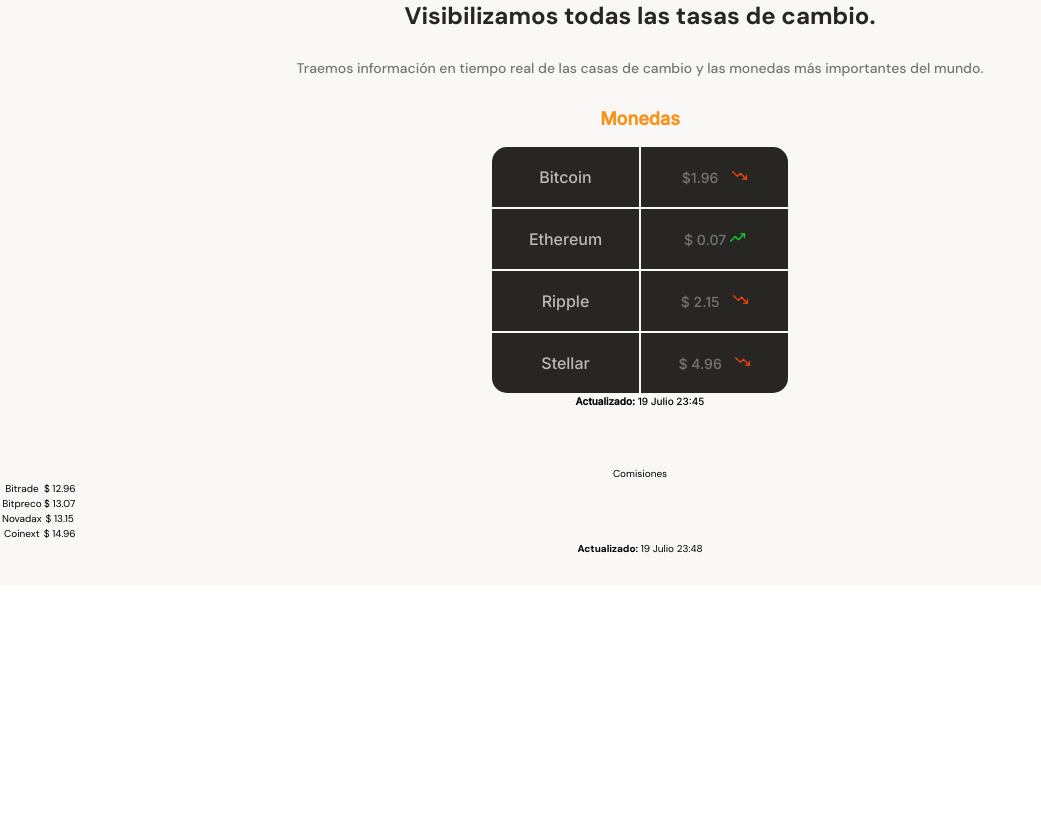
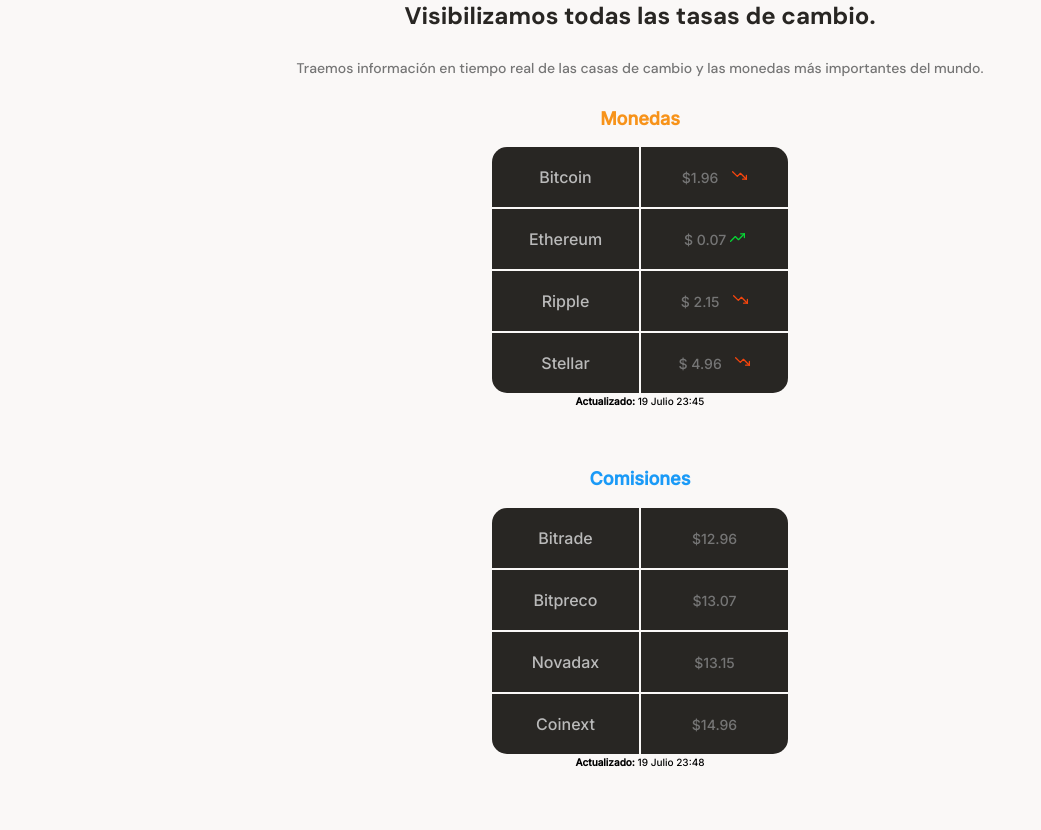
Before and after one commit to Rigobertoj/MobileFirst, a plain HTML site: page index.html in a window 1280 px wide. Shown: the part 661-1491 px from the top of the page, without its empty margins (0-1041 px from the left). Before the commit the page ends 1246 px from the top, so only its background shows below. Drawn offline with Linux system fonts and the light colour scheme.

Commit message:
finalizando estilos de la segunda tabla faltando el contenedor de comission-table--date

```diff
--- a/css/styles.css
+++ b/css/styles.css
@@ -152,8 +152,9 @@ main{
     color:#757575;
 }
 
-/*?estilos de la tabla*/
+/*!estilos de la tabla*/
 
+ /*?primera tabla*/
 .main-currency-table{
     width: 70%;
     min-height: 235px;
@@ -193,18 +194,22 @@ main{
     background-color:var(--black);
 }
 
-.currency-table-container .table__top-left{
+.currency-table-container .table__top-left,
+.commissions-table--container .table__top-left{
     border-radius: 15px 0 0 0;
 }
 
+.commissions-table--container .table__top-right,
 .currency-table-container .table__top-right{
     border-radius: 0 15px 0 0;
 }
 
+.commissions-table--container .table__bottom-left,
 .currency-table-container .table__button-left{
     border-radius: 0 0 0 15px;
 }
 
+.commissions-table--container .table__bottom-right,
 .currency-table-container .table__button-right{
     border-radius: 0 0 15px 0;
 }
@@ -235,3 +240,53 @@ main{
     background-position: center;
     background-repeat: no-repeat;
 }
+
+
+/*?segunda tabla*/
+
+.main-commissions-table{
+    width: 70%;
+    min-height: 235px;
+    max-width: 500px;
+    height: 360px;
+    margin: 0 auto;
+    font-family: "Inter", sans-serif;
+}
+
+.main-commissions-table .commissions-table--title{
+    font-weight: bold;
+    color: var(--secondary-blue);
+    font-size: 1.8rem;
+    line-height: 2.4rem;
+    margin-bottom: 15px;
+}
+
+.main-commissions-table .commissions-table--container{
+    width: 90%;
+    min-width: 230px;
+    max-width: 300px;
+    height: 250px;
+    margin: 0 auto;
+}
+
+.main-commissions-table table{
+    width: 100%;
+    height: 100%;
+}
+
+.main-commissions-table td{
+    width: 50%;
+    height: auto;
+    font-size: 1.6rem;
+    line-height: 1.9rem;
+    font-weight:500;
+    color: var(--gray);
+    background-color: var(--black);
+}
+
+.commissions-table--container .table__right{
+    font-size: 1.4rem;
+    font-weight:normal;
+    line-height: 17px;
+    color: #757575;
+}
--- a/index.html
+++ b/index.html
@@ -58,25 +58,27 @@
                 </div>
                 <div class="main-commissions-table">
                     <p class="commissions-table--title">Comisiones</p>
+                    <div class="commissions-table--container">
                         <table>
                             <tr>
-                            <td>Bitrade</td>
-                            <td>$ 12.96</td>
+                                <td class="table__top-left">Bitrade</td>
+                                <td class="table__top-right table__right">$12.96</td>
                             </tr>
                             <tr>
                                 <td>Bitpreco</td>
-                            <td>$ 13.07</td>
+                                <td class="table__right">$13.07</td>
                             </tr>
                             <tr>
                                 <td>Novadax</td>
-                            <td>$ 13.15</td>
+                                <td class="table__right">$13.15</td>
                             </tr>
                             <tr>
-                            <td>Coinext</td>
-                            <td>$ 14.96</td>
+                                <td class="table__bottom-left">Coinext</td>
+                                <td class="table__bottom-right table__right">$14.96</td>
                             </tr>
                         </table>
-                    <div>
+                    </div>
+                    <div class="commissions-table--date">
                         <p><b>Actualizado:</b> 19 Julio 23:48</p>
                     </div>
                 </div>
```
Lines whose indentation alone changed are shown as unchanged.
